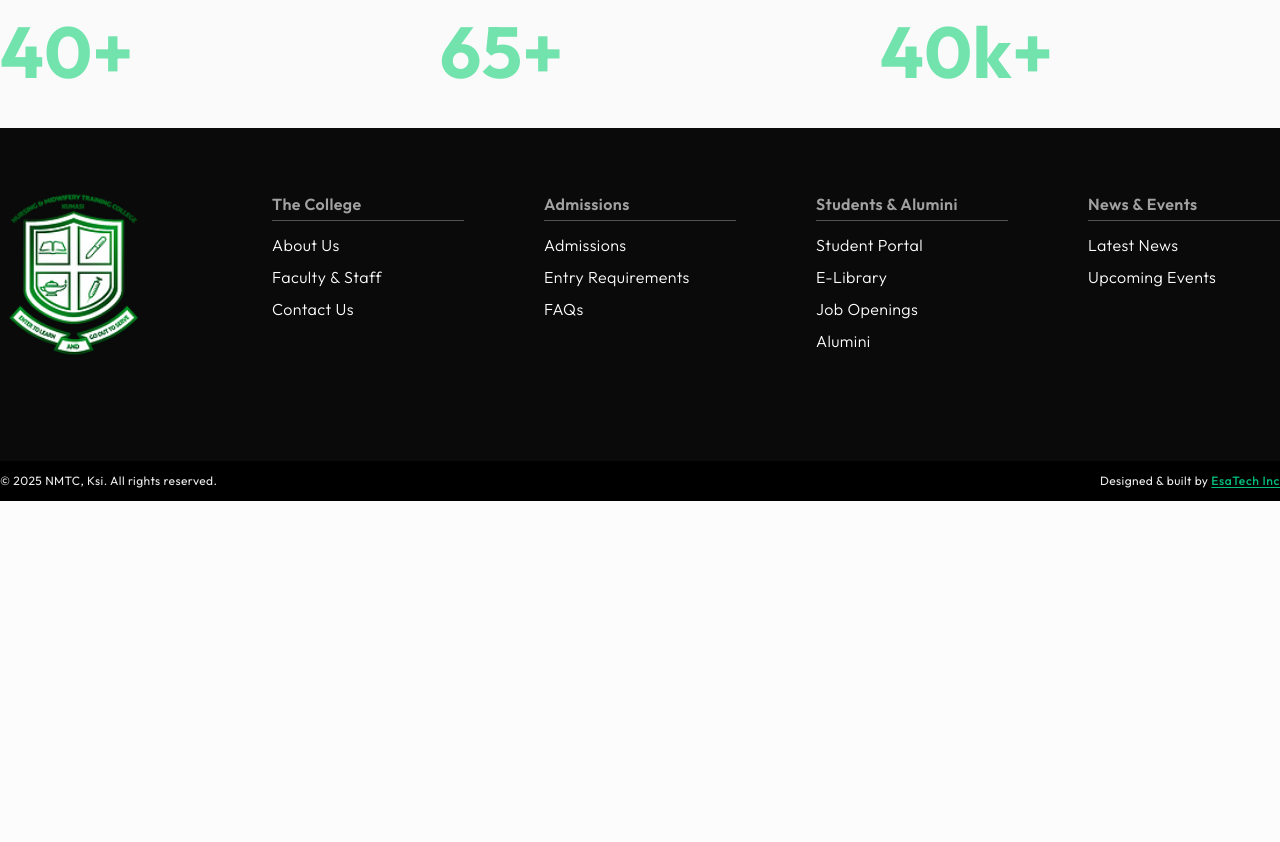
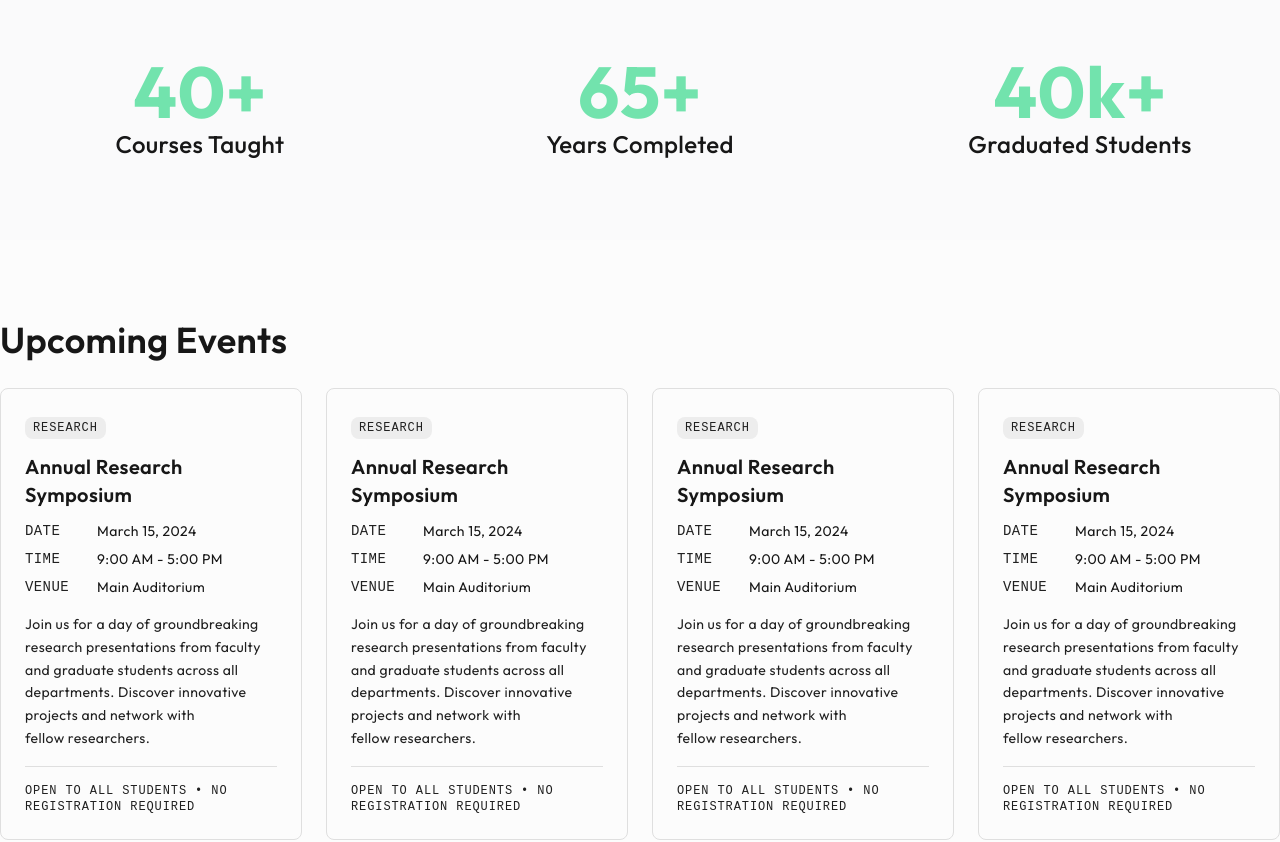
Before and after one commit to just-jhorge/nmtcksi-website-v2, a Next.js app: page / in a window 1280 px wide. Shown: the part 1400-2242 px from the top of the page. Before the commit the page ends 1901 px from the top, so only its background shows below. Built offline with nearby package versions, Linux system fonts and the light colour scheme.

Commit message:
home page changes made

```diff
--- a/src/app/page.tsx
+++ b/src/app/page.tsx
@@ -1,4 +1,6 @@
-import { ChevronDown } from "lucide-react";
+import EventCard from "@/components/custom/event-card";
+import { Button } from "@/components/ui/button";
+import { ChevronDown, ChevronRight } from "lucide-react";
 
 export default function Home() {
   return (
@@ -52,19 +54,83 @@ export default function Home() {
           </div>
         </div>
       </section>
-      <section className="flex h-auto w-full items-center bg-gray-50/50 py-10">
-        <div className="container mx-auto grid grid-cols-1 gap-5 px-4 md:grid-cols-3 md:gap-10 md:px-0">
-          <div>
-            <h3 className="text-primary text-7xl font-bold">40+</h3>
-            <p></p>
+      <section className="flex h-auto w-full items-center bg-gray-50/50 py-14 md:py-20">
+        <div className="container mx-auto grid grid-cols-1 gap-10 px-4 md:grid-cols-3 md:px-0">
+          <div className="flex flex-col items-center justify-center">
+            <h3 className="text-primary text-5xl font-bold md:text-7xl">40+</h3>
+            <p className="text-xl font-medium md:text-2xl">Courses Taught</p>
           </div>
-          <div>
-            <h3 className="text-primary text-7xl font-bold">65+</h3>
-            <p></p>
+          <div className="flex flex-col items-center justify-center">
+            <h3 className="text-primary text-5xl font-bold md:text-7xl">65+</h3>
+            <p className="text-xl font-medium md:text-2xl">Years Completed</p>
           </div>
-          <div>
-            <h3 className="text-primary text-7xl font-bold">40k+</h3>
-            <p></p>
+          <div className="col-span-2 flex flex-col items-center justify-center md:col-span-1">
+            <h3 className="text-primary text-5xl font-bold md:text-7xl">
+              40k+
+            </h3>
+            <p className="text-xl font-medium md:text-2xl">
+              Graduated Students
+            </p>
+          </div>
+        </div>
+      </section>
+      <section className="bg-background w-full py-14 md:py-20">
+        <div className="container mx-auto px-4 md:px-0">
+          <h2 className="mb-7 text-4xl font-semibold">Upcoming Events</h2>
+          <div className="grid grid-cols-1 gap-6 sm:grid-cols-2 md:grid-cols-4">
+            {[...new Array(4)].map((_, idx) => (
+              <EventCard
+                key={idx}
+                title="Annual Research Symposium"
+                date="March 15, 2024"
+                time="9:00 AM - 5:00 PM"
+                location="Main Auditorium"
+                description="Join us for a day of groundbreaking research presentations from faculty and graduate students across all departments. Discover innovative projects and network with fellow researchers."
+                category="RESEARCH"
+              />
+            ))}
+          </div>
+        </div>
+      </section>
+      <section className="bg-background w-full py-14 md:py-20">
+        <div className="container mx-auto px-4 md:px-0">
+          <h2 className="mb-7 text-4xl font-semibold">Featured Stories</h2>
+          <div className="mb-5 grid grid-cols-1 gap-6 sm:grid-cols-2 md:grid-cols-4">
+            {[...new Array(4)].map((_, idx) => (
+              <div key={idx}>
+                <div className="h-96 w-full bg-neutral-100"></div>
+                <p className="line-clamp-3 p-2 text-xl font-medium">
+                  NMTC, Kumasi hosts inaugural conference on reimagining
+                  education in Africa
+                </p>
+              </div>
+            ))}
+          </div>
+          <Button
+            size="lg"
+            variant="outline"
+            className="border-primary text-primary hover:text-primary-foreground hover:bg-primary rounded-none border-2 px-10 py-6 text-lg shadow-none transition-colors duration-300"
+          >
+            Read more stories{" "}
+            <ChevronRight className="text-primary hover:text-primary-foreground size-5" />
+          </Button>
+        </div>
+      </section>
+      <section className="w-full">
+        <div className="grid h-[40rem] w-full grid-cols-2 grid-rows-12 gap-2 md:h-[30rem] md:grid-cols-6">
+          <div className="bg-muted row-span-3 w-full md:row-span-4">1</div>
+          <div className="bg-muted row-span-3 w-full md:row-span-4">2</div>
+          <div className="bg-muted col-span-2 row-span-3 w-full md:row-span-5">
+            3
+          </div>
+          <div className="bg-muted row-span-3 w-full md:col-span-2 md:row-span-12">
+            4
+          </div>
+          <div className="bg-muted row-span-3 w-full md:col-span-2 md:row-span-8">
+            5
+          </div>
+          <div className="bg-muted col-span-2 row-span-3 w-full md:row-span-7">
+            6
           </div>
         </div>
       </section>
--- /dev/null
+++ b/src/components/custom/event-card.tsx
@@ -0,0 +1,69 @@
+interface EventCardProps {
+  title: string;
+  date: string;
+  time: string;
+  location: string;
+  description: string;
+  category?: string;
+}
+
+export default function EventCard({
+  title,
+  date,
+  time,
+  location,
+  description,
+  category = "ACADEMIC",
+}: EventCardProps) {
+  return (
+    <div className="bg-card border-border hover:border-muted-foreground/30 rounded-lg border p-6 transition-colors">
+      {/* Category Badge */}
+      <div className="mb-4">
+        <span className="text-muted-foreground bg-muted rounded px-2 py-1 font-mono text-xs tracking-wider uppercase">
+          {category}
+        </span>
+      </div>
+
+      {/* Event Title */}
+      <h3 className="text-foreground mb-3 text-xl font-semibold text-balance">
+        {title}
+      </h3>
+
+      {/* Event Details */}
+      <div className="mb-4 space-y-2">
+        <div className="flex items-center gap-3">
+          <span className="text-muted-foreground min-w-[60px] font-mono text-sm">
+            DATE
+          </span>
+          <span className="text-foreground text-sm">{date}</span>
+        </div>
+
+        <div className="flex items-center gap-3">
+          <span className="text-muted-foreground min-w-[60px] font-mono text-sm">
+            TIME
+          </span>
+          <span className="text-foreground text-sm">{time}</span>
+        </div>
+
+        <div className="flex items-center gap-3">
+          <span className="text-muted-foreground min-w-[60px] font-mono text-sm">
+            VENUE
+          </span>
+          <span className="text-foreground text-sm">{location}</span>
+        </div>
+      </div>
+
+      {/* Description */}
+      <p className="text-muted-foreground text-sm leading-relaxed text-pretty">
+        {description}
+      </p>
+
+      {/* Open to All Students Notice */}
+      <div className="border-border mt-4 border-t pt-4">
+        <p className="text-muted-foreground font-mono text-xs tracking-wider uppercase">
+          Open to all students • No registration required
+        </p>
+      </div>
+    </div>
+  );
+}
--- a/src/components/custom/navbar.tsx
+++ b/src/components/custom/navbar.tsx
@@ -87,7 +87,7 @@ const navigationLinks = [
 
 export default function Navbar() {
   return (
-    <div className="bg-background sticky top-0 z-50 h-16 w-full">
+    <div className="bg-background sticky top-0 z-50 h-16 w-full shadow-sm">
       <div className="container mx-auto grid h-full grid-cols-2 px-4 md:grid-cols-5 md:px-0">
         <Link href="/" className="flex items-center gap-1">
           <Image src={schoolLogo} alt="logo" height={48} width={43} />
```
